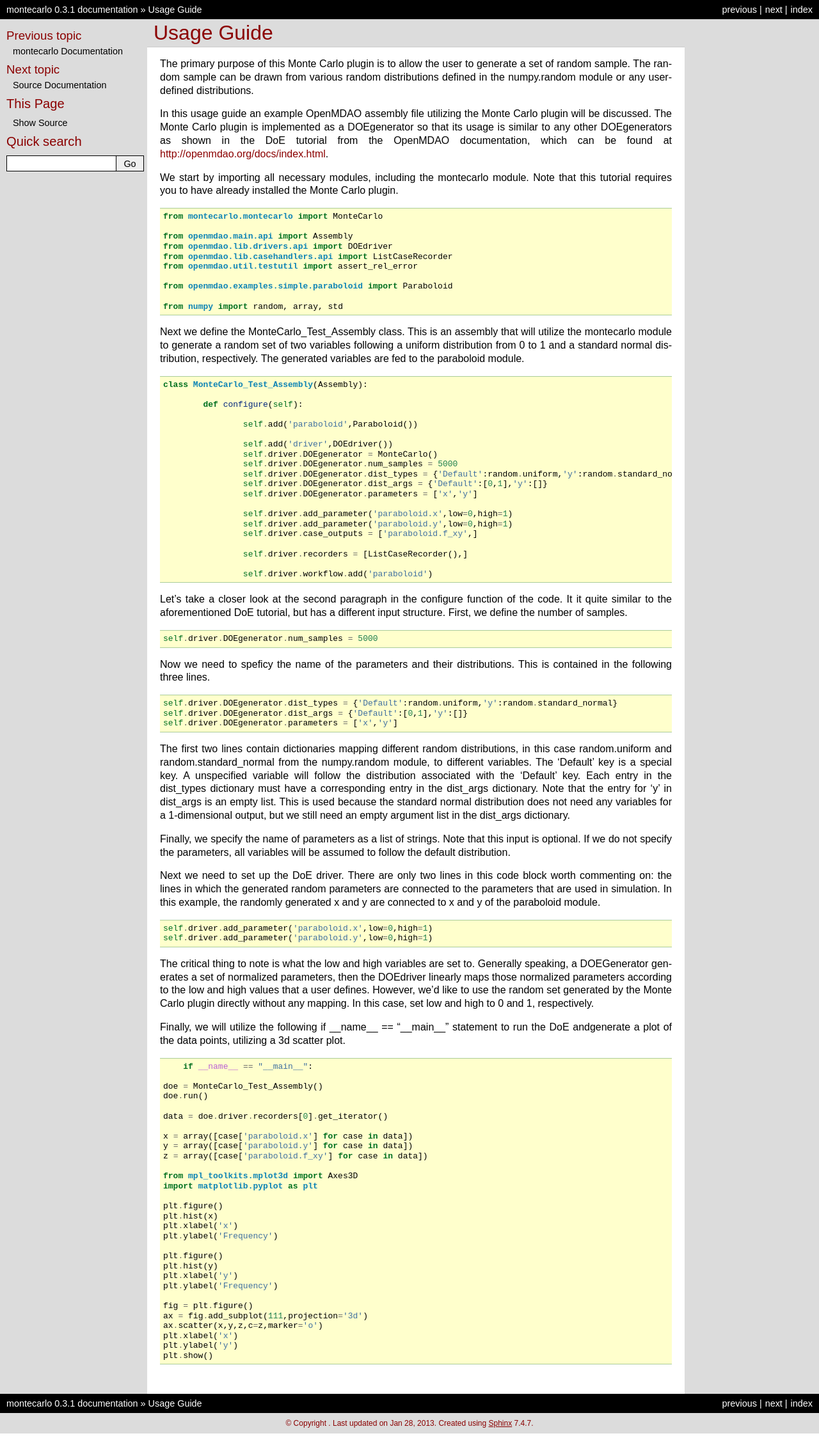
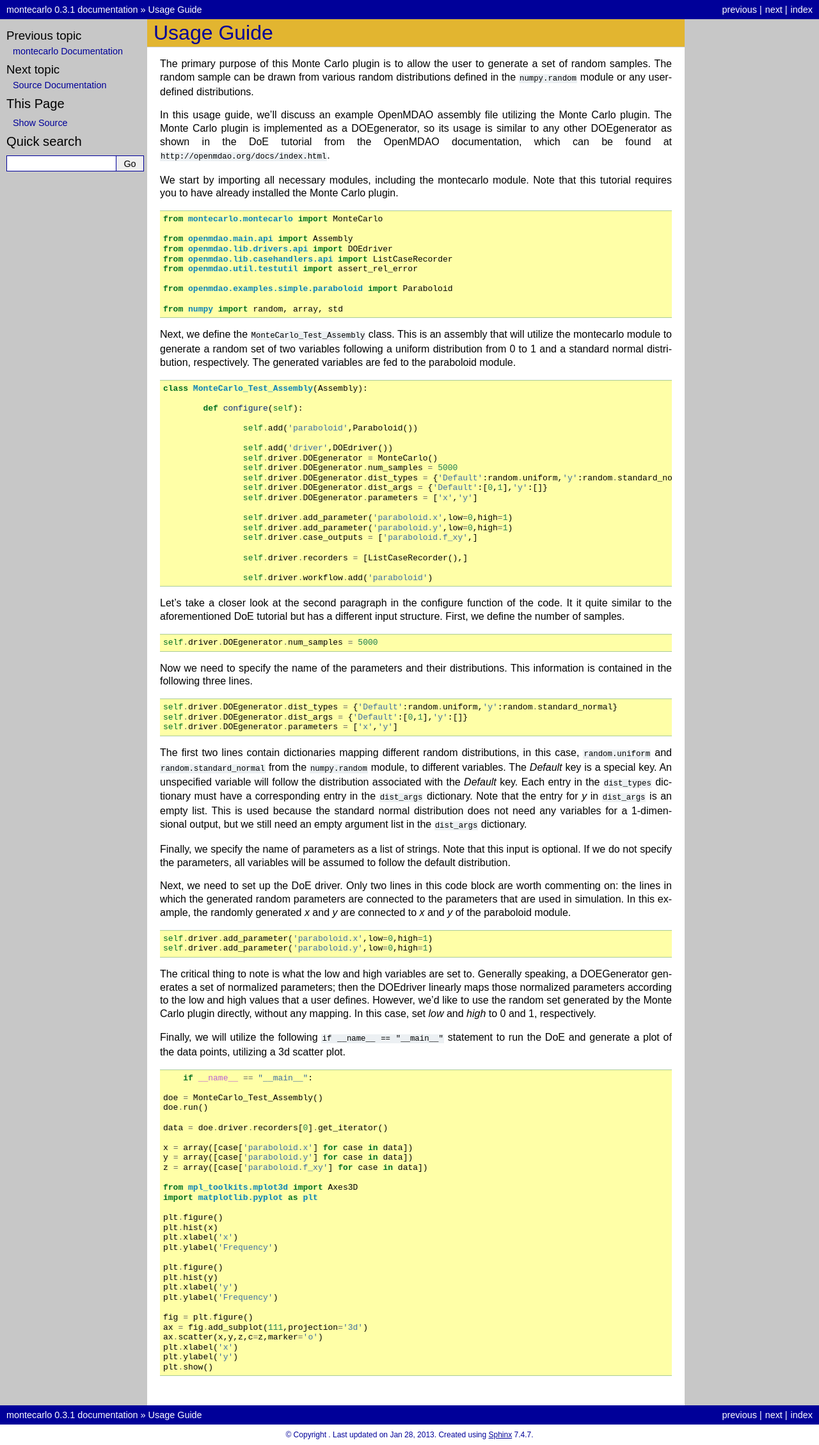
Before and after one commit to OpenMDAO-Plugins/montecarlo, a Sphinx documentation site: the page built from docs/usage.rst, in a window 1280 px wide. Shown: the whole page at 64% size. Built offline with Sphinx 7.4.7, drawn with Linux system fonts in a browser that asks for light colours.

Commit message:
Made minor grammar and punctuation mods.

```diff
--- a/docs/conf.py
+++ b/docs/conf.py
@@ -118,21 +118,20 @@
 # using these theme options will make the docs share a consistent
 # look with the OpenMDAO docs
 html_theme_options = {
-     "headtextcolor": "darkred",
-     "headbgcolor": "gainsboro",
+     "headtextcolor": "#000099",
+     "headbgcolor": "#e2b530",
      "headfont": "Arial",
-     "relbarbgcolor": "black",
+     "relbarbgcolor": "#000099",
      "relbartextcolor": "white",
      "relbarlinkcolor": "white",
-     "sidebarbgcolor": "gainsboro",
-     "sidebartextcolor": "darkred",
-     "sidebarlinkcolor": "black",
-     "footerbgcolor": "gainsboro",
-     "footertextcolor": "darkred",
+     "sidebarbgcolor": "#c7c7c7",
+     "sidebartextcolor": "black",
+     "sidebarlinkcolor": "#000099",
+     "footerbgcolor": "white",
+     "footertextcolor": "#000099",
      "textcolor": "black",
-     "codebgcolor": "#FFFFCC",
-     "linkcolor": "darkred",
-     "codebgcolor": "#ffffcc",
+     "codebgcolor": "#ffffa7",
+     "linkcolor": "005ce6",
     }
 
 todo_include_todos = True
--- a/docs/pkgdocs.rst
+++ b/docs/pkgdocs.rst
@@ -9,8 +9,8 @@
 
 - **classifier**::
 
-    Intended Audience :: Science/Research
-    Topic :: Scientific/Engineering
+    Intended Audience: Science/Research
+    Topic: Scientific/Engineering
 
 - **description-file:** README.txt
 
--- a/docs/usage.rst
+++ b/docs/usage.rst
@@ -2,17 +2,17 @@
 Usage Guide
 ===========
 
-The primary purpose of this Monte Carlo plugin is to allow the user to
-generate a set of random sample. The random sample can be drawn
-from various random distributions defined in the numpy.random module or any user-defined distributions.
+The primary purpose of this Monte Carlo plugin is to allow the user to generate a set of random
+samples. The random sample can be drawn from various random distributions defined in the
+``numpy.random`` module or any user-defined distributions.
 
-In this usage guide an example OpenMDAO assembly file utilizing the
-Monte Carlo plugin will be discussed. The Monte Carlo plugin is implemented as a DOEgenerator so that its usage
-is similar to any other DOEgenerators as shown in the DoE tutorial from the OpenMDAO documentation,
-which can be found at http://openmdao.org/docs/index.html.
+In this usage guide, we'll discuss an example OpenMDAO assembly file utilizing the Monte Carlo
+plugin. The Monte Carlo plugin is implemented as a DOEgenerator, so its usage is similar to any
+other DOEgenerator as shown in the DoE tutorial from the OpenMDAO documentation, which can be found
+at ``http://openmdao.org/docs/index.html``.
 
-We start by importing all necessary modules, including the montecarlo module. Note that this tutorial requires you to have already
-installed the Monte Carlo plugin.
+We start by importing all necessary modules, including the montecarlo module. Note that this tutorial
+requires you to have already installed the Monte Carlo plugin.
 
 .. testcode:: import
 
@@ -27,9 +27,9 @@
 
 	from numpy import random, array, std
 
-Next we define the MonteCarlo_Test_Assembly class. This is an assembly that will
-utilize the montecarlo module to generate a random set of two variables following a uniform distribution
-from 0 to 1 and a standard normal distribution, respectively. The generated variables are fed to the paraboloid module.
+Next, we define the ``MonteCarlo_Test_Assembly`` class. This is an assembly that will utilize the montecarlo
+module to generate a random set of two variables following a uniform distribution from 0 to 1 and a standard
+normal distribution, respectively. The generated variables are fed to the paraboloid module.
 
 .. testcode:: class
 
@@ -54,15 +54,16 @@
 
 			self.driver.workflow.add('paraboloid')
 
-Let's take a closer look at the second paragraph in the configure function of the code.
-It it quite similar to the aforementioned DoE tutorial, but has
-a different input structure. First, we define the number of samples.
+Let's take a closer look at the second paragraph in the configure function of the code. It it quite similar
+to the aforementioned DoE tutorial but has a different input structure. First, we define the number of
+samples.
 
 .. testcode:: num_samples
 
     self.driver.DOEgenerator.num_samples = 5000
 
-Now we need to speficy the name of the parameters and their distributions. This is contained in the following three lines.
+Now we need to specify the name of the parameters and their distributions. This information is contained in
+the following three lines.
 
 .. testcode:: dist_types
 
@@ -70,31 +71,34 @@
     self.driver.DOEgenerator.dist_args = {'Default':[0,1],'y':[]}
     self.driver.DOEgenerator.parameters = ['x','y']
 
-The first two lines contain dictionaries mapping different random distributions, in this case random.uniform
-and random.standard_normal from the numpy.random module, to different variables. The 'Default' key is a special
-key. A unspecified variable will follow the distribution associated with the 'Default' key. Each entry in the dist_types
-dictionary must have a corresponding entry in the dist_args dictionary. Note that the entry for 'y' in dist_args is an
-empty list. This is used because the standard normal distribution does not need any variables for a 1-dimensional output, but
-we still need an empty argument list in the dist_args dictionary.
+The first two lines contain dictionaries mapping different random distributions, in this case,
+``random.uniform`` and ``random.standard_normal`` from the ``numpy.random`` module, to different variables.
+The `Default` key is a special key. An unspecified variable will follow the distribution associated with the
+`Default` key. Each entry in the ``dist_types`` dictionary must have a corresponding entry in the
+``dist_args`` dictionary. Note that the entry for `y` in ``dist_args`` is an empty list. This is used because
+the standard normal distribution does not need any variables for a 1-dimensional output, but we still need an
+empty argument list in the ``dist_args`` dictionary.
 
-Finally, we specify the name of parameters as a list of strings. Note that this input is optional. If we do not specify the
-parameters, all variables will be assumed to follow the default distribution.
+Finally, we specify the name of parameters as a list of strings. Note that this input is optional. If we do
+not specify the parameters, all variables will be assumed to follow the default distribution.
 
-Next we need to set up the DoE driver. There are only two lines in this code block worth commenting on: the lines in which
-the generated random parameters are connected to the parameters that are used in simulation. In this example, the randomly generated
-x and y are connected to x and y of the paraboloid module.
+Next, we need to set up the DoE driver. Only two lines in this code block are worth commenting on: the lines
+in which the generated random parameters are connected to the parameters that are used in simulation. In this
+example, the randomly generated `x` and `y` are connected to `x` and `y` of the paraboloid module.
 
 .. testcode:: add_parameter
 
         self.driver.add_parameter('paraboloid.x',low=0,high=1)
         self.driver.add_parameter('paraboloid.y',low=0,high=1)
 
-The critical thing to note is what the low and high variables are set to. Generally speaking, a DOEGenerator generates a set of normalized parameters,
-then the DOEdriver linearly maps those normalized parameters according to the low and high values that a user defines. However, we'd like to use
-the random set generated by the Monte Carlo plugin directly without any mapping. In this case, set low and high to 0 and 1, respectively.
+The critical thing to note is what the low and high variables are set to. Generally speaking, a DOEGenerator
+generates a set of normalized parameters; then the DOEdriver linearly maps those normalized parameters
+according to the low and high values that a user defines. However, we'd like to use the random set generated
+by the Monte Carlo plugin directly, without any mapping. In this case, set `low` and `high` to 0 and 1,
+respectively.
 
-Finally, we will utilize the following if __name__ == "__main__" statement to run the DoE andgenerate a plot of the data points,
-utilizing a 3d scatter plot.
+Finally, we will utilize the following ``if __name__ == "__main__"`` statement to run the DoE and generate a
+plot of the data points, utilizing a 3d scatter plot.
 
 .. testcode:: main
 
```
